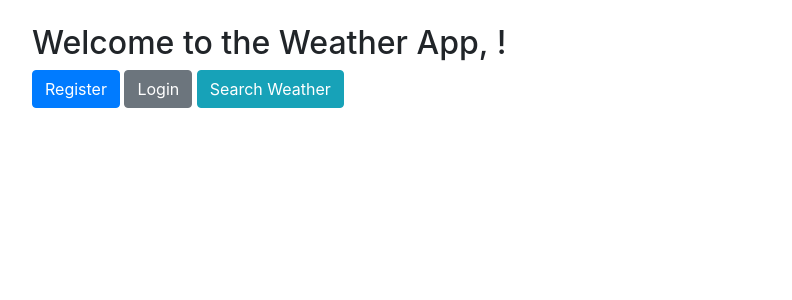
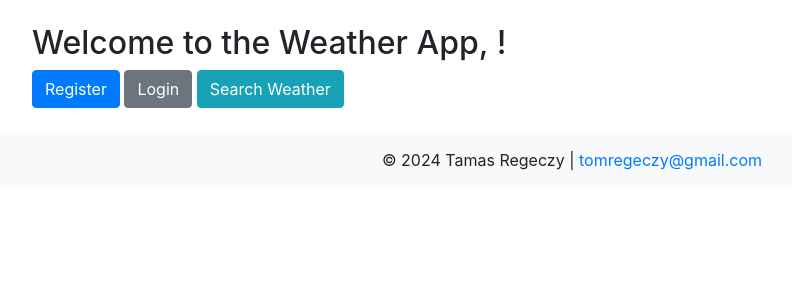
Before and after one commit to Tomireg/WA, a Django app: page / in a window 1280 px wide. Shown: the part 56-356 px from the top of the page, without its empty margins (68-860 px from the left). Run offline with Django 5.2, Linux system fonts and the light colour scheme; some libraries are stand-ins or nearby versions.

Commit message:
added footer testing

```diff
--- a/weather_app/users/templates/base.html
+++ b/weather_app/users/templates/base.html
@@ -28,6 +28,11 @@
         {% block content %}
         {% endblock %}
     </div>
+
+    <footer class="bg-light text-center py-3 mt-4">
+        <p class="mb-0">&copy; {% now "Y" %} Tamas Regeczy | <a href="mailto:tomregeczy@gmail.com">tomregeczy@gmail.com</a></p>
+    </footer>
+
     <script src="{% static 'js/form_validation.js' %}"></script>
 </body>
 
```
